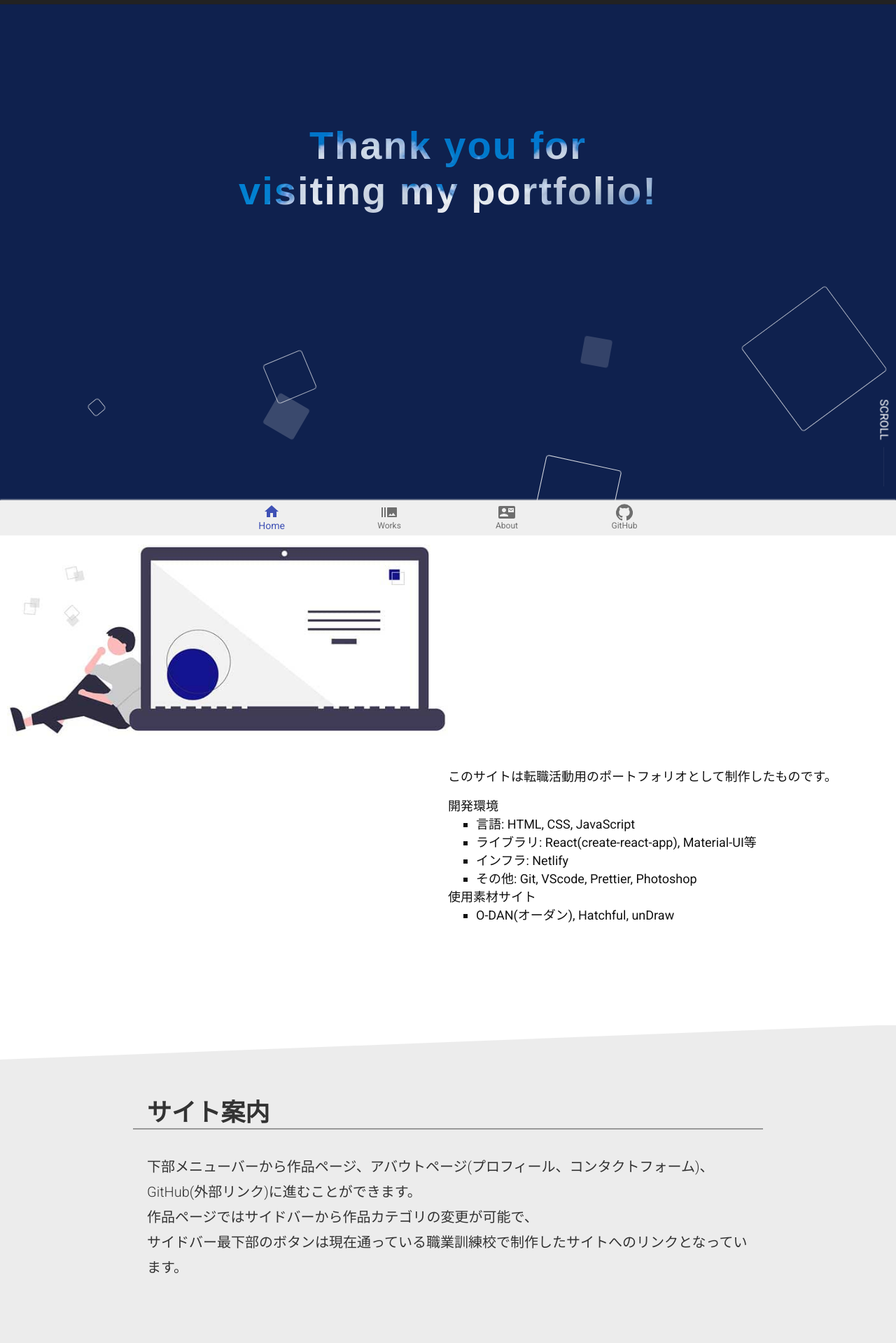
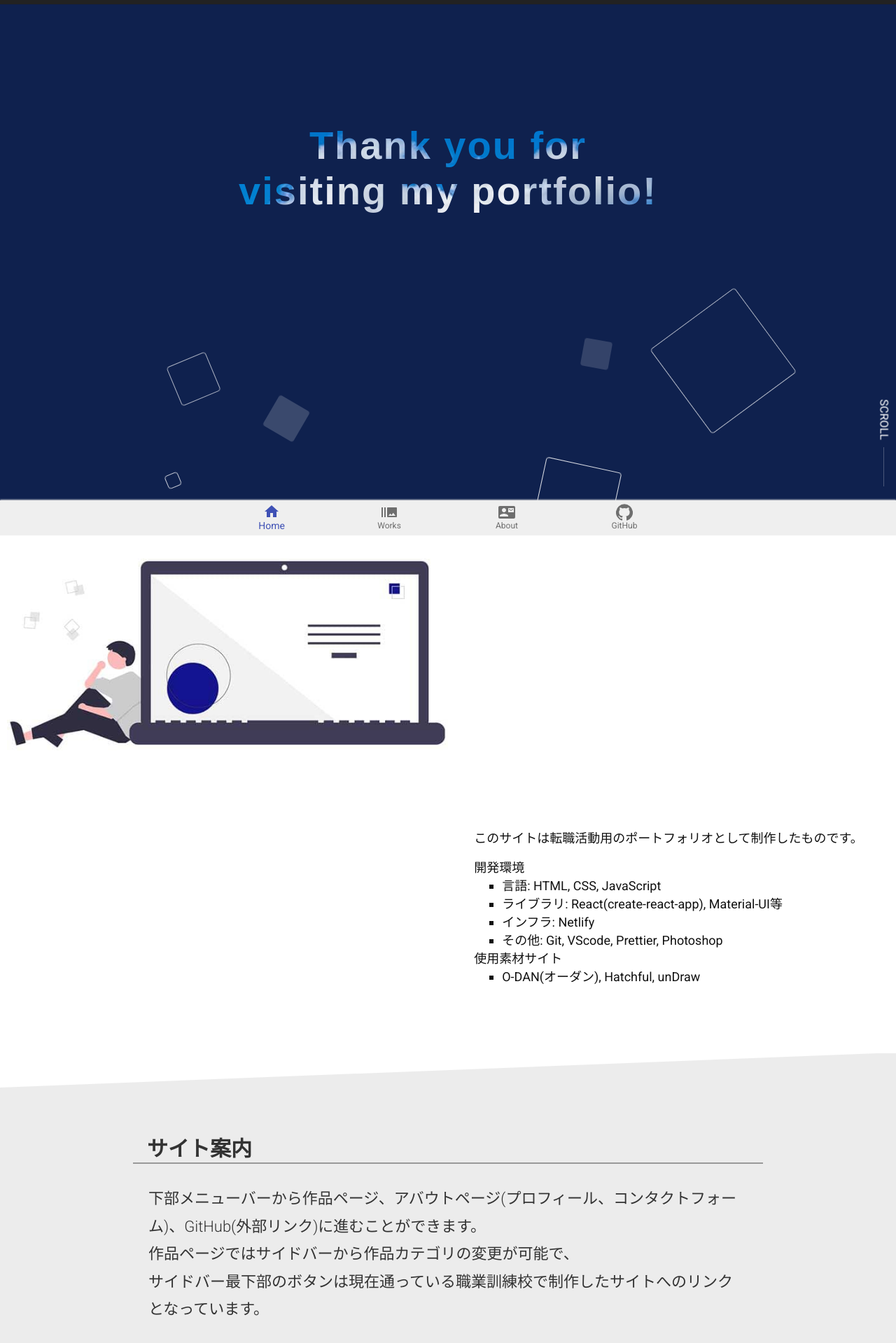
Before and after one commit to daita2021/portfolio, a React (Create React App) app: page / in a window 1280 px wide. Shown: the part 35-1954 px from the top of the page at 70% size. Built offline with nearby package versions, Linux system fonts and the light colour scheme.

Commit message:
style調整等

```diff
--- a/src/App.css
+++ b/src/App.css
@@ -7,7 +7,7 @@ h1 {
   text-shadow: 0 0 1px #fff;
 }
 
-/*  */
+/* ページh2 */
 .pageTitle {
   position: fixed;
   top: 0;
@@ -25,33 +25,14 @@ h1 {
   padding: 10px;
 }
 
+/* グリッド */
 .grid {
-  padding-top: 20px;
   display: grid;
   grid-template-columns: 1fr 1fr;
   grid-template-rows: 1fr 1fr;
   background-color: #fff;
   position: relative;
-}
-.grid:before {
-  content: "";
-  position: absolute;
-  width: 100%;
-  height: 50px;
-  top: -1px;
-  left: 0;
-  background-color: #0f214e;
-  clip-path: polygon(0 0, 100% 0, 100% 100%);
-}
-.grid:after {
-  content: "";
-  position: absolute;
-  width: 100%;
-  height: 50px;
-  bottom: -49px;
-  left: 0;
-  background-color: #fff;
-  clip-path: polygon(0 0, 100% 0, 0 100%);
+  padding: 40px 10px 30px;
 }
 
 .gItem1 {
@@ -64,7 +45,7 @@ h1 {
   grid-column: 2 / 3;
   grid-row: 2 / 3;
   display: grid;
-  place-items: top;
+  place-items: center;
 }
 @media (max-width: 768px) {
   .grid:before {
@@ -118,29 +99,49 @@ h1 {
   max-width: 960px;
   margin: 0 auto;
   font-weight: 300;
-  font-size: 30px;
-  padding: 12vh 30px 30px;
+  padding: 14vh 30px 30px;
   background: #ececec;
   color: #333;
 }
 
 .txt3Box h3 {
   border-bottom: 2px solid #999;
+  font-size: 30px;
   margin-bottom: 1em;
   padding: 0 20px;
 }
 .txt3Box p {
-  font-size: 20px;
+  font-size: 22px;
   padding: 0 1em;
   line-height: 1.8;
 }
 
 .txt2Box {
   font-size: 18px;
-  padding: 0 0 20px;
 }
 .txt2Box p:first-child {
   margin-bottom: 16px;
+}
+
+.txt2Box:before {
+  content: "";
+  position: absolute;
+  width: 100%;
+  height: 50px;
+  top: -1px;
+  left: 0;
+  background-color: #0f214e;
+  clip-path: polygon(0 0, 100% 0, 100% 100%);
+}
+.txt2Box:after {
+  content: "";
+  position: absolute;
+  width: 100%;
+  height: 50px;
+  bottom: -49px;
+  left: 0;
+  background-color: #fff;
+  clip-path: polygon(0 0, 100% 0, 0 100%);
 }
 
 @media (min-width: 550px) and (max-width: 768px) {
@@ -201,7 +202,7 @@ h1 {
   position: absolute;
   top: 0;
   left: 0;
-  z-index: 1000;
+  z-index: 10;
 }
 
 .scrollDown:before {
@@ -231,9 +232,12 @@ h1 {
   0% {
     opacity: 0;
   }
+  50% {
+    opacity: 1;
+  }
   100% {
     height: 0px;
-    opacity: 1;
+    opacity: 0;
   }
 }
 
@@ -242,14 +246,8 @@ h1 {
   top: 0;
   left: 0;
   width: 100%;
-  height: calc(100vh - 43px);
+  height: calc(100vh - 40px);
   overflow: hidden;
-}
-
-@media (max-width: 768px) {
-  .squares {
-    height: calc(100vh - 60px);
-  }
 }
 
 .squares span {
@@ -275,8 +273,9 @@ h1 {
   left: 10%;
   width: 20px;
   height: 20px;
-  animation-delay: 2s;
-  animation-duration: 12s;
+  animation: toTopRight linear infinite;
+  animation-delay: 3s;
+  animation-duration: 13s;
 }
 
 .squares span:nth-child(3) {
@@ -290,6 +289,7 @@ h1 {
   left: 30%;
   width: 60px;
   height: 60px;
+  animation: toTopLeft linear infinite;
   animation-delay: 0s;
   animation-duration: 17s;
 }
@@ -336,6 +336,7 @@ h1 {
   left: 85%;
   width: 150px;
   height: 150px;
+  animation: toTopLeft linear infinite;
   animation-delay: 0s;
   animation-duration: 18s;
 }
@@ -354,3 +355,25 @@ h1 {
     opacity: 0;
   }
 }
+
+@keyframes toTopRight {
+  0% {
+    transform: translateY(0) rotate(0deg);
+    opacity: 1;
+  }
+  100% {
+    transform: translate(500px, -1000px) rotate(720deg);
+    opacity: 0;
+  }
+}
+
+@keyframes toTopLeft {
+  0% {
+    transform: translateY(0) rotate(0deg);
+    opacity: 1;
+  }
+  100% {
+    transform: translate(-400px, -1000px) rotate(720deg);
+    opacity: 0;
+  }
+}
--- a/src/components/Article.jsx
+++ b/src/components/Article.jsx
@@ -54,6 +54,9 @@ const useStyles = makeStyles((theme) => ({
   btnWrapper: {
     display: "flex",
     justifyContent: "flex-end",
+    [theme.breakpoints.down("sm")]: {
+      justifyContent: "left",
+    },
   },
 }));
 
--- a/src/containers/Html_css.jsx
+++ b/src/containers/Html_css.jsx
@@ -1,7 +1,6 @@
 import { Article } from "../components/Article";
 import "./WorksPages.css";
 import React, { useState, useEffect } from "react";
-// import CircularProgress from "@material-ui/core/CircularProgress";
 
 // images
 // import TestImg from "../images/test.jpg";
@@ -32,7 +31,6 @@ export const HtmlCss = () => {
             <div className="loading-bar"></div>
             <div className="loading-bar"></div>
           </div>
-          {/* <CircularProgress /> */}
           <p>loading...</p>
         </div>
       ) : (
@@ -41,8 +39,8 @@ export const HtmlCss = () => {
       <div className="commonBox worksFlex">
         <Article title="Ceramic Art" imgUrl={Art} siteUrl="http://portfoliotam.starfree.jp/0604-ceramic_art/" description="cssのみでハンバーガーメニューを実装したシンプルなレイアウトのサイトです。"></Article>
         <Article title="Cafe site" imgUrl={Cafe} siteUrl="http://portfoliotam.starfree.jp/0618-singlepage/" description="個人経営のカフェがコンセプト。Jqueryを使用しスライダーやスムーススクロール等を実装しました。"></Article>
-        <Article title="Fullscreen&Grid site" imgUrl={Fsl} siteUrl="https://focused-shaw-4e2174.netlify.app/" description="フルスクリーンレイアウトとCSS Gridを練習した際のサイトです"></Article>
-        <Article title="Mall Development" imgUrl={Mall} siteUrl="http://portfoliotam.starfree.jp/0628-pionner-mall/" description="アコーディオンメニューなどを使用した架空のモール開発事業サイトです"></Article>
+        <Article title="Fullscreen&Grid site" imgUrl={Fsl} siteUrl="https://focused-shaw-4e2174.netlify.app/" description="フルスクリーンレイアウトとCSS Gridを練習した際のサイトです。"></Article>
+        <Article title="Mall Development" imgUrl={Mall} siteUrl="http://portfoliotam.starfree.jp/0628-pionner-mall/" description="アコーディオンメニューなどを使用した架空のモール開発事業サイトです。"></Article>
       </div>
     </>
   );
--- a/src/containers/Rails.jsx
+++ b/src/containers/Rails.jsx
@@ -1,7 +1,6 @@
 import { Article } from "../components/Article";
 import "./WorksPages.css";
 import React, { useState, useEffect } from "react";
-// import CircularProgress from "@material-ui/core/CircularProgress";
 // images
 import TestImg from "../images/test.jpg";
 import Rails01 from "../images/rails.jpg";
@@ -27,14 +26,13 @@ export const Rails = () => {
             <div className="loading-bar"></div>
             <div className="loading-bar"></div>
           </div>
-          {/* <CircularProgress /> */}
           <p>loading...</p>
         </div>
       ) : (
         <></>
       )}
       <div className="commonBox worksFlex">
-        <Article title="Rails App" imgUrl={Rails01} siteUrl="https://benefique-mandarine-19660.herokuapp.com/" description="Rails Tutorialに沿って作っている簡易版twitterアプリです。ログイン機能の実装が終わり現在11章まで進んでいます"></Article>
+        <Article title="Rails App" imgUrl={Rails01} siteUrl="https://benefique-mandarine-19660.herokuapp.com/" description="Rails Tutorialに沿って作っている簡易版twitterアプリです。ログイン機能の実装が終わり現在11章まで進んでいます。"></Article>
         <Article title="test" imgUrl={TestImg}></Article>
         <Article title="test2" imgUrl={TestImg}></Article>
         <Article title="test3" imgUrl={TestImg}></Article>
--- a/src/containers/React_pages.jsx
+++ b/src/containers/React_pages.jsx
@@ -1,7 +1,6 @@
 import { Article } from "../components/Article";
 import "./WorksPages.css";
 import React, { useState, useEffect } from "react";
-// import CircularProgress from "@material-ui/core/CircularProgress";
 
 // images
 import TestImg from "../images/test.jpg";
@@ -30,16 +29,15 @@ export const ReactPage = () => {
             <div className="loading-bar"></div>
             <div className="loading-bar"></div>
           </div>
-          {/* <CircularProgress /> */}
           <p>loading...</p>
         </div>
       ) : (
         <></>
       )}
       <div className="commonBox worksFlex">
-        <Article title="OXゲーム" imgUrl={Ox} siteUrl="http://portfoliotam.starfree.jp/react-tutorial/" description="公式のReact Tutorialに沿って作ったOXゲームです"></Article>
-        <Article title="犬画像ギャラリー" imgUrl={Dog} siteUrl="http://portfoliotam.starfree.jp/react-practice/" description="Zenn React Tutorialに沿って作った犬画像ギャラリーです"></Article>
-        <Article title="Portfolio" imgUrl={Portfolio} description="現在表示しているサイトです"></Article>
+        <Article title="OXゲーム" imgUrl={Ox} siteUrl="http://portfoliotam.starfree.jp/react-tutorial/" description="公式のReact Tutorialに沿って作ったOXゲームです。"></Article>
+        <Article title="犬画像ギャラリー" imgUrl={Dog} siteUrl="http://portfoliotam.starfree.jp/react-practice/" description="Zenn React Tutorialに沿って作った犬画像ギャラリーです。"></Article>
+        <Article title="Portfolio" imgUrl={Portfolio} description="現在表示しているサイトです。"></Article>
         <Article title="test3" imgUrl={TestImg}></Article>
       </div>
     </>
```
Also changed, not shown: src/containers/Js.jsx (+4 -6 lines).
